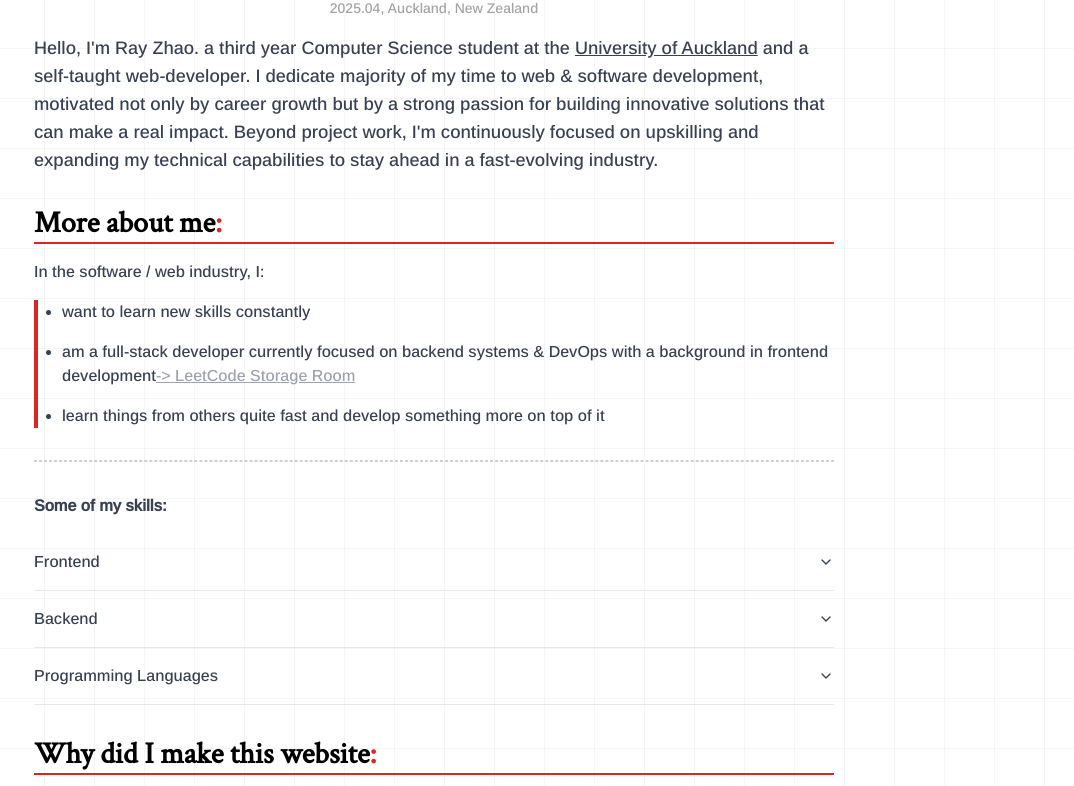
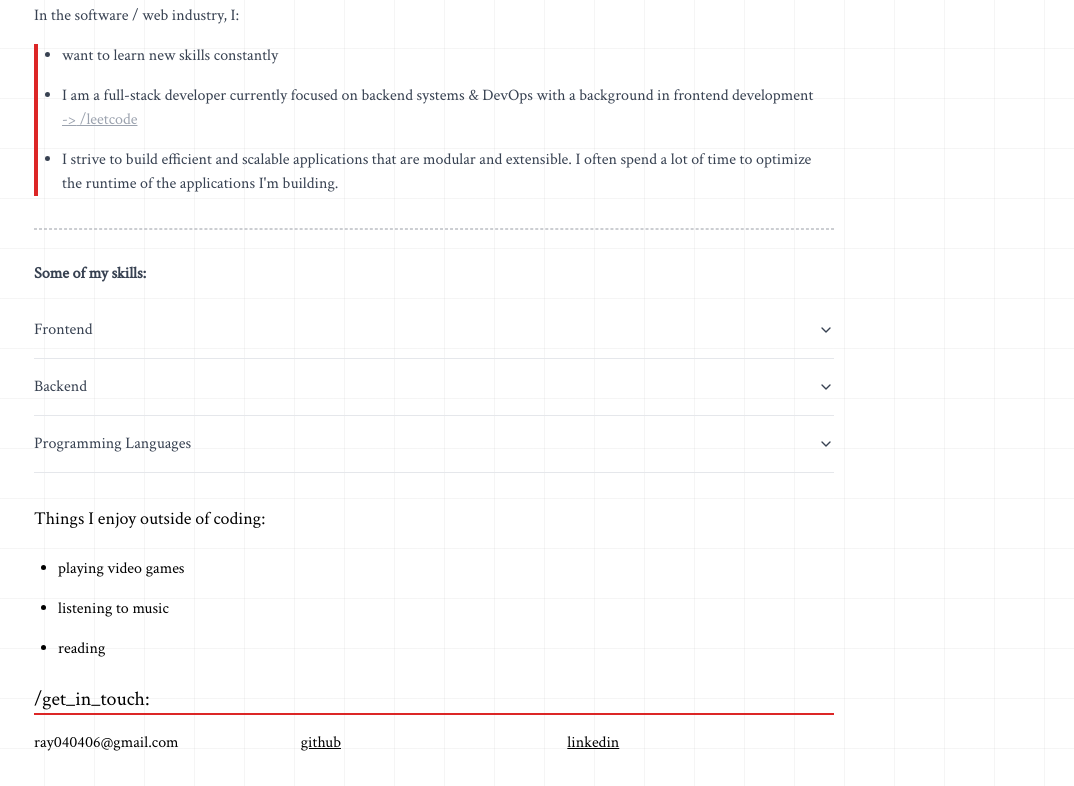
Before and after one commit to zlrkw11/zl-v2, a Next.js app: page / in a window 1280 px wide. Shown: the part 352-1138 px from the top of the page, without its empty margins (206-1280 px from the left). Built offline with nearby package versions, Linux system fonts and the light colour scheme.

Commit message:
feat: about page refactor

```diff
--- a/app/cv/page.tsx
+++ b/app/cv/page.tsx
@@ -2,7 +2,7 @@ const cv = () => {
   return (
     <div>
       <iframe
-        src="assets/ray_zhao_cs_cv.pdf"
+        src="assets/Ray_Zhao_Resume.pdf"
         className="w-screen h-screen"
         title="cv viewer"
       />
--- a/app/page.tsx
+++ b/app/page.tsx
@@ -30,28 +30,26 @@ const About = () => {
         <div className="flex flex-col gap-4">
           <h1
             id="about-title-1"
-            className="text-3xl dark:text-neutral-300 font-bold border-b-2 border-b-red-600"
+            className="text-3xl dark:text-neutral-300 border-b-2 border-b-red-600"
           >
-            About me<span className="text-3xl text-red-600">:</span>
+            /about_me<span className="text-3xl text-red-600">:</span>
           </h1>
 
-          <div id="image-section" className="flex flex-col items-center">
+          {/* <div id="image-section" className="flex flex-col items-center">
             <Image
               src={me}
               width={200}
               height={200}
               alt="a picture of me"
-              className="rounded-full"
+              className="rounded-[16px] shadow-lg] mb-2"
             />
-            <p
-              className={`text-neutral-400 ${ArimoFont.className} text-sm dark:text-neutral-500`}
-            >
+            <p className={`text-neutral-700 text-sm dark:text-neutral-500`}>
               2025.04, Auckland, New Zealand
             </p>
-          </div>
+          </div> */}
           <div>
             <p
-              className={`${ArimoFont.className} text-gray-700 dark:text-gray-300 text-lg`}
+              className={`${ArimoFont.className} text-gray-700 dark:text-gray-300`}
             >
               Hello, I'm Ray Zhao. a third year Computer Science student at the{" "}
               <Link href="https://www.auckland.ac.nz/en.html">
@@ -71,32 +69,31 @@ const About = () => {
         <div className={`flex flex-col gap-4`}>
           <h1
             id="about-title-1"
-            className="text-3xl font-bold border-b-2 border-b-red-600 dark:text-neutral-300"
+            className="text-3xl border-b-2 border-b-red-600 dark:text-neutral-300"
           >
-            More about me<span className="text-3xl text-red-600">:</span>
+            /what_i_do<span className="text-3xl text-red-600">:</span>
           </h1>
-          <div
-            className={`flex gap-4 ${ArimoFont.className} text-gray-700 dark:text-gray-300`}
-          >
+          <div className={`flex gap-4 text-gray-700 dark:text-gray-300`}>
             <div className="flex flex-col gap-4">
               <p>In the software / web industry, I:</p>
               <ul className="list-disc pl-6 border-l-4 border-red-600 gap-4 flex flex-col">
                 <li>want to learn new skills constantly</li>
                 <li>
-                  am a full-stack developer currently focused on backend systems
-                  & DevOps with a background in frontend development
-                  <span>
+                  I am a full-stack developer currently focused on backend
+                  systems & DevOps with a background in frontend development
+                  <div>
                     <Link
                       className="text-gray-400 hover:text-gray-300 underline"
                       href="/contents/leetcode"
                     >
-                      {`->`} LeetCode Storage Room
+                      {`->`} /leetcode
                     </Link>
-                  </span>
+                  </div>
                 </li>
                 <li>
-                  learn things from others quite fast and develop something more
-                  on top of it
+                  I strive to build efficient and scalable applications that are
+                  modular and extensible. I often spend a lot of time to
+                  optimize the runtime of the applications I'm building.
                 </li>
               </ul>
               <div className="border dark:border-gray-400 opacity-25 md:w-[800px] my-4 border-dashed border-gray-700"></div>
@@ -134,8 +131,49 @@ const About = () => {
             </div>
           </div>{" "}
         </div>
+        <div className="flex flex-col gap-4">
+          <h3 className="text-lg dark:text-neutral-300">
+            Things I enjoy outside of coding:
+          </h3>
 
-        <div className="flex flex-col gap-4">
+          <ul className="list-disc pl-6 gap-4 flex flex-col py-2 ">
+            <li>playing video games</li>
+            <li>listening to music</li>
+            <li>reading</li>
+          </ul>
+
+          <div className={`flex flex-col gap-4`}>
+            <h1
+              id="about-title-1"
+              className="text-xl border-b-red-600 border-b-2 dark:text-neutral-300"
+            >
+              /get_in_touch:
+            </h1>
+            <div className="grid grid-cols-3">
+              <p className="col-span-1">ray040406@gmail.com</p>
+              <p className="col-span-1">
+                <Link
+                  className="underline"
+                  href={"https://github.com/zlrkw11"}
+                  target="_blank"
+                >
+                  github
+                </Link>
+              </p>
+              <p className="col-span-1">
+                <Link
+                  className="underline"
+                  href={"https://www.linkedin.com/in/ray-zhao-kaede11/"}
+                  target="_blank"
+                >
+                  linkedin
+                </Link>
+              </p>
+            </div>
+          </div>
+        </div>
+
+        {/* <div className="flex flex-col gap-4">
           <h1 className="text-3xl font-bold border-b-2 border-b-red-600  dark:text-neutral-300">
             Why did I make this website
             <span className="text-3xl text-red-600">:</span>
@@ -160,7 +198,7 @@ const About = () => {
             the internet at its purest, a <span>digital space</span> that’s
             personal, creative, and free.
           </div>
-        </div>
+        </div> */}
       </div>
       {/* <Link href="../about/personal">
         <div className="border-black border-b-2 text-center w-[100px] mt-12 transition hover:border-red-600 hover:text-red-600">
```
Also changed, not shown: 2 other files (tests, documents, lock files or other folders).
